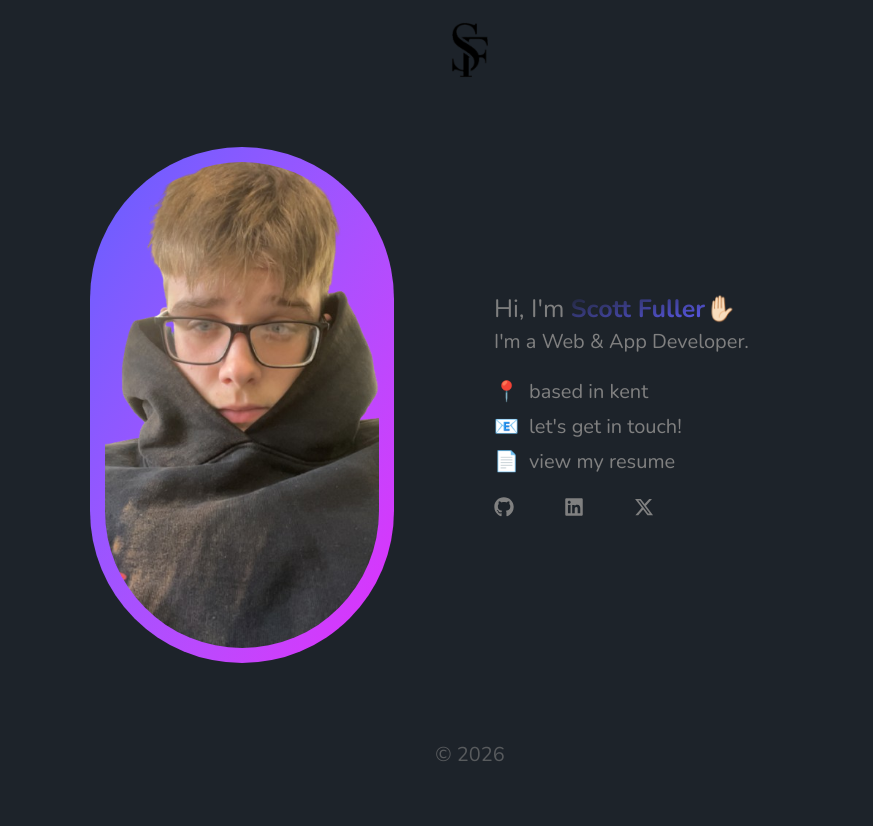
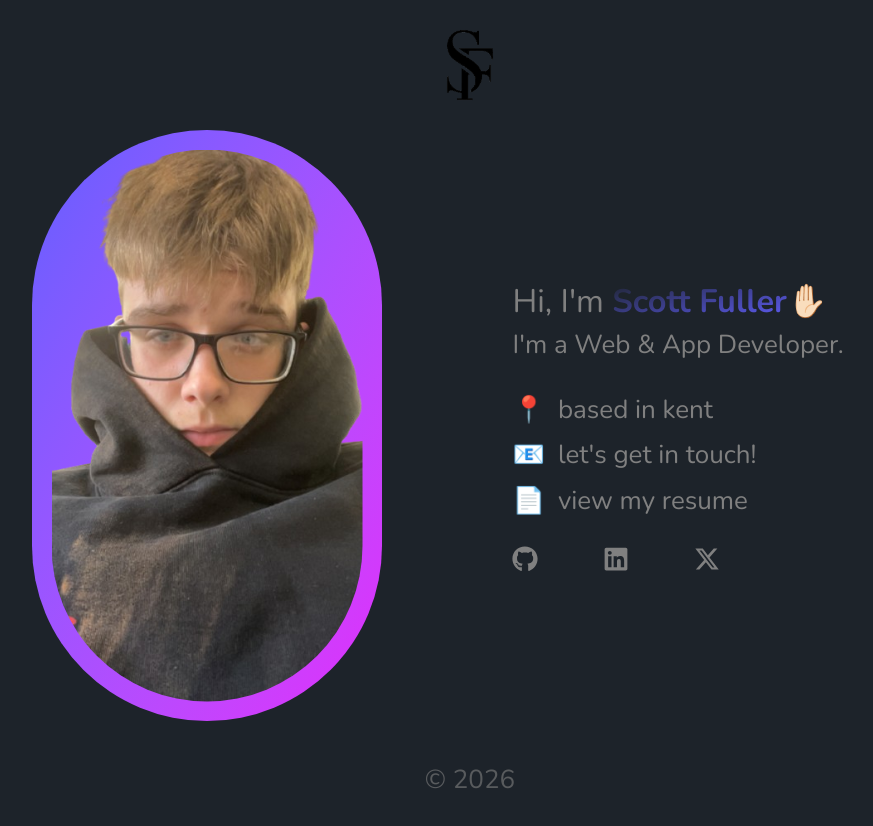
Before and after one commit to SF-08/scottfuller.dev, a Next.js app: page / in a window 1280 px wide. Shown: the top 826 px of the page, without its empty margins (170-1043 px from the left). Before the commit the page ends 800 px from the top, so only its background shows below. Built offline with nearby package versions, Linux system fonts and the light colour scheme.

Commit message:
font change 20002

```diff
--- a/app/globals.css
+++ b/app/globals.css
@@ -34,7 +34,7 @@
 :root {
   --bg-color: #1d232a;
   --text-color: gray;
-  --font-size: 20px;
+  --font-size: 26px;
 }
 
 html,
```
